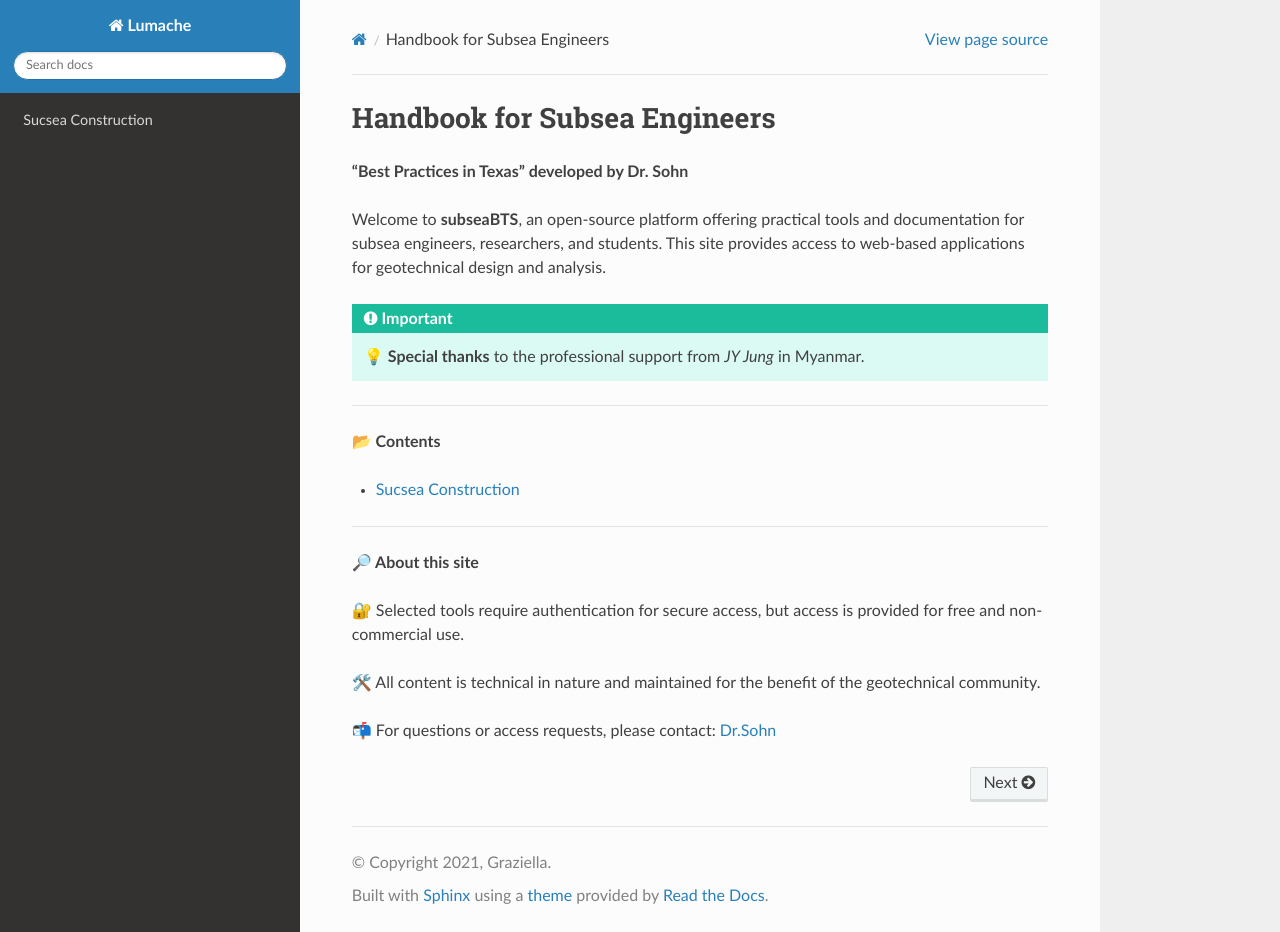
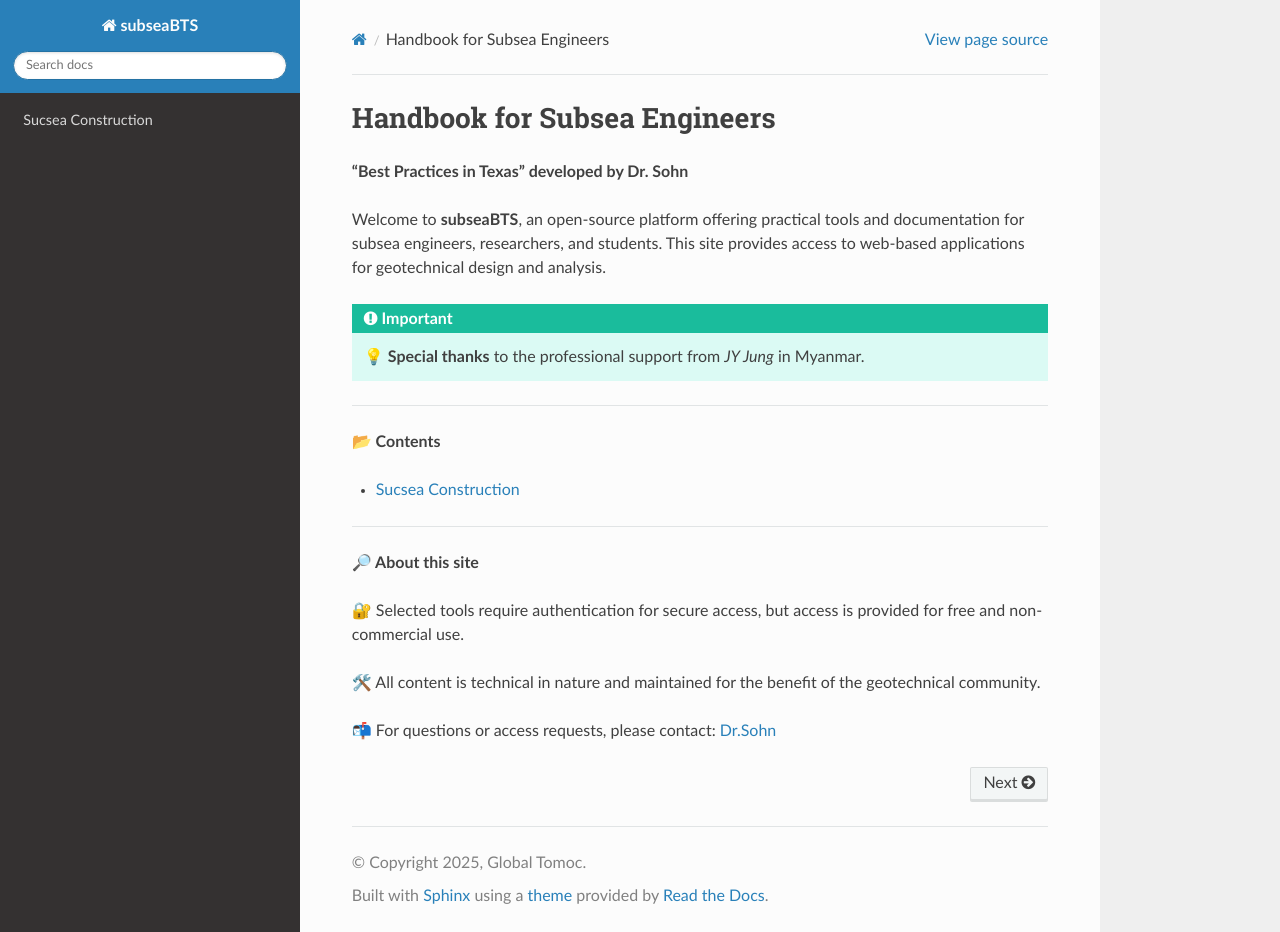
Before and after one commit to jungsohn/subseaBTS, a Sphinx documentation site: the page built from docs/source/index.rst, in a window 1280 px wide and 932 px high. Built offline with Sphinx 7.4.7 and the Read the Docs theme 3.1.0, drawn with Linux system fonts in a browser that asks for light colours.

Commit message:
Update conf.py

```diff
--- a/docs/source/conf.py
+++ b/docs/source/conf.py
@@ -2,9 +2,9 @@
 
 # -- Project information
 
-project = 'Lumache'
-copyright = '2021, Graziella'
-author = 'Graziella'
+project = 'subseaBTS'
+copyright = '2025, Global Tomoc'
+author = 'Dr.Sohn'
 
 release = '0.1'
 version = '0.1.0'
```
